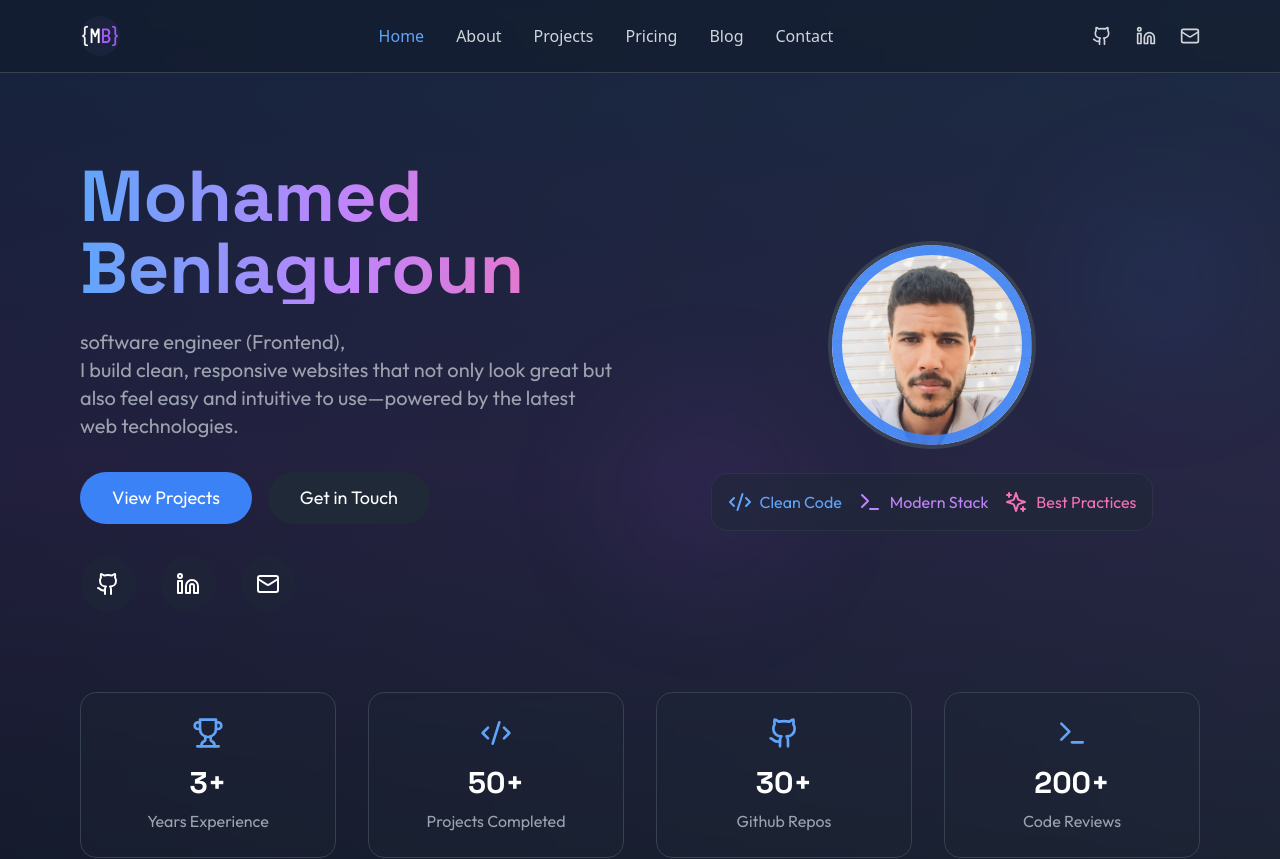
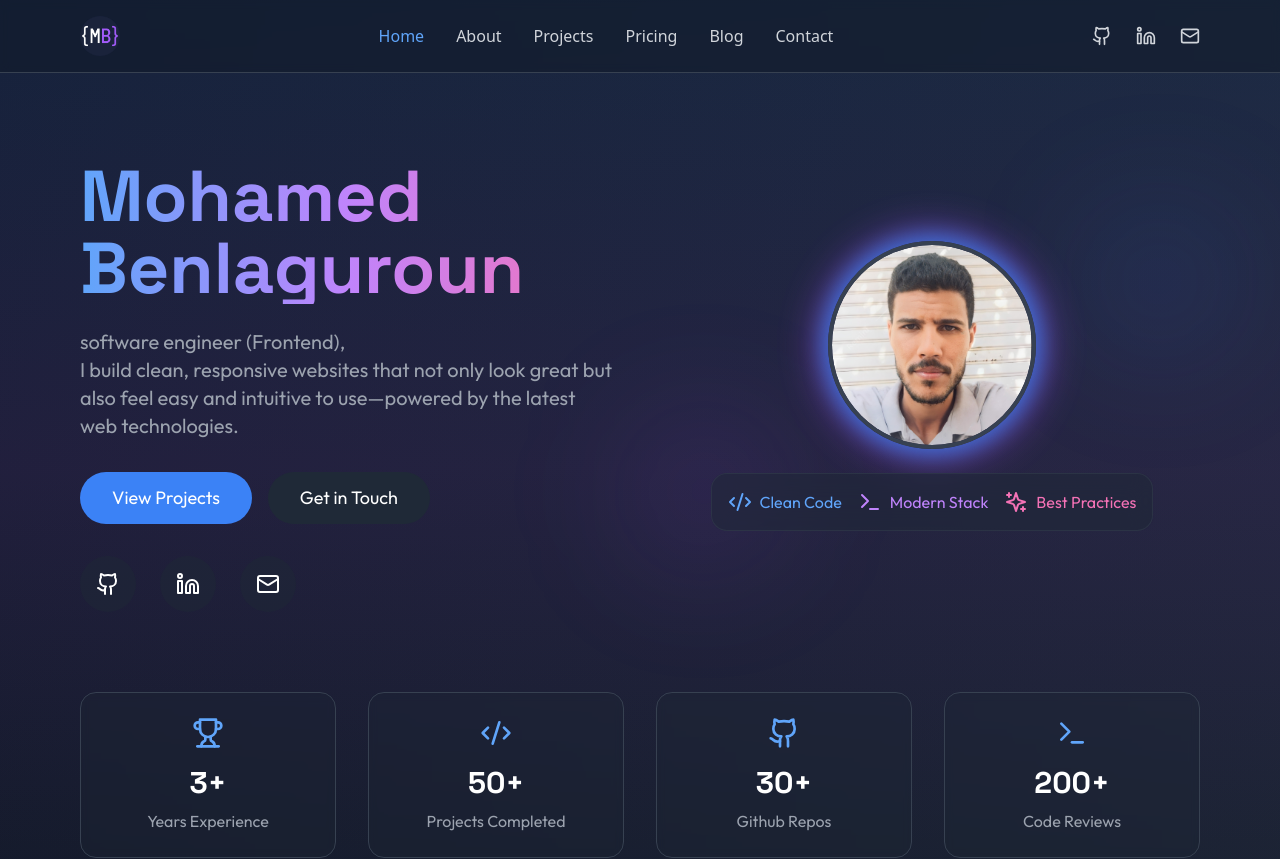
Before and after one commit to benlaguroun/portfolio-benlaguroun, a React (Vite) app: page / in a window 1280 px wide. Shown: the top 859 px of the page. Built offline with nearby package versions, Linux system fonts and the light colour scheme.

Commit message:
change effect glow for hero image

```diff
--- a/src/pages/Home.tsx
+++ b/src/pages/Home.tsx
@@ -178,25 +178,25 @@ export function Home() {
               className="relative"
             >
               <div className="relative z-10 flex flex-col items-center">
-                {/* Circular Image with Neon Animation & Dual-Color Shadow */}
+                {/* Circular Image with Neon Glow Animation */}
                 <motion.div
                   initial={{ scale: 0.8, opacity: 0 }}
                   animate={{ scale: 1, opacity: 1 }}
                   transition={{ duration: 0.8, delay: 0.6 }}
-                  className="relative w-52 h-52 rounded-full border-4 border-gray-700 overflow-hidden"
+                  className="relative w-52 h-52 rounded-full overflow-visible"
                 >
-                  {/* Glowing Shadow Behind Image */}
-                  <div className="absolute w-60 h-60 rounded-full bg-gradient-to-r from-blue-500 to-purple-500 opacity-75 blur-3xl"></div>
+                  {/* Outer Glow Effect */}
+                  <div className="absolute inset-0 rounded-full pointer-events-none animate-pulse shadow-[0_0_20px_6px_rgba(59,130,246,0.8),0_0_40px_10px_rgba(168,85,247,0.6)]"></div>
 
-                  {/* Image */}
-                  <img
-                    src={profileImage} // Use the imported image
-                    alt="Your Profile"
-                    className="w-500px h-500px object-cover rounded-full relative"
-                  />
-
-                  {/* Neon Border Animation */}
-                  <div className="absolute inset-0 animate-pulse border-[-1px] border-transparent rounded-full before:absolute before:inset-0 before:rounded-full before:border-[10px] before:border-blue-500 before:animate-spin-slow"></div>
+                  {/* Image Wrapper with Solid Border */}
+                  <div className="relative w-full h-full rounded-full overflow-hidden border-4 border-gray-700">
+                    <img
+                      src={profileImage}
+                      alt="Your Profile"
+                      className="w-full h-full object-cover object-[center_20%]
+                      rounded-full"
+                    />
+                  </div>
                 </motion.div>
 
                 {/* Skill Badges */}
```
Also changed, not shown: 4 other files (tests, documents, lock files or other folders).
